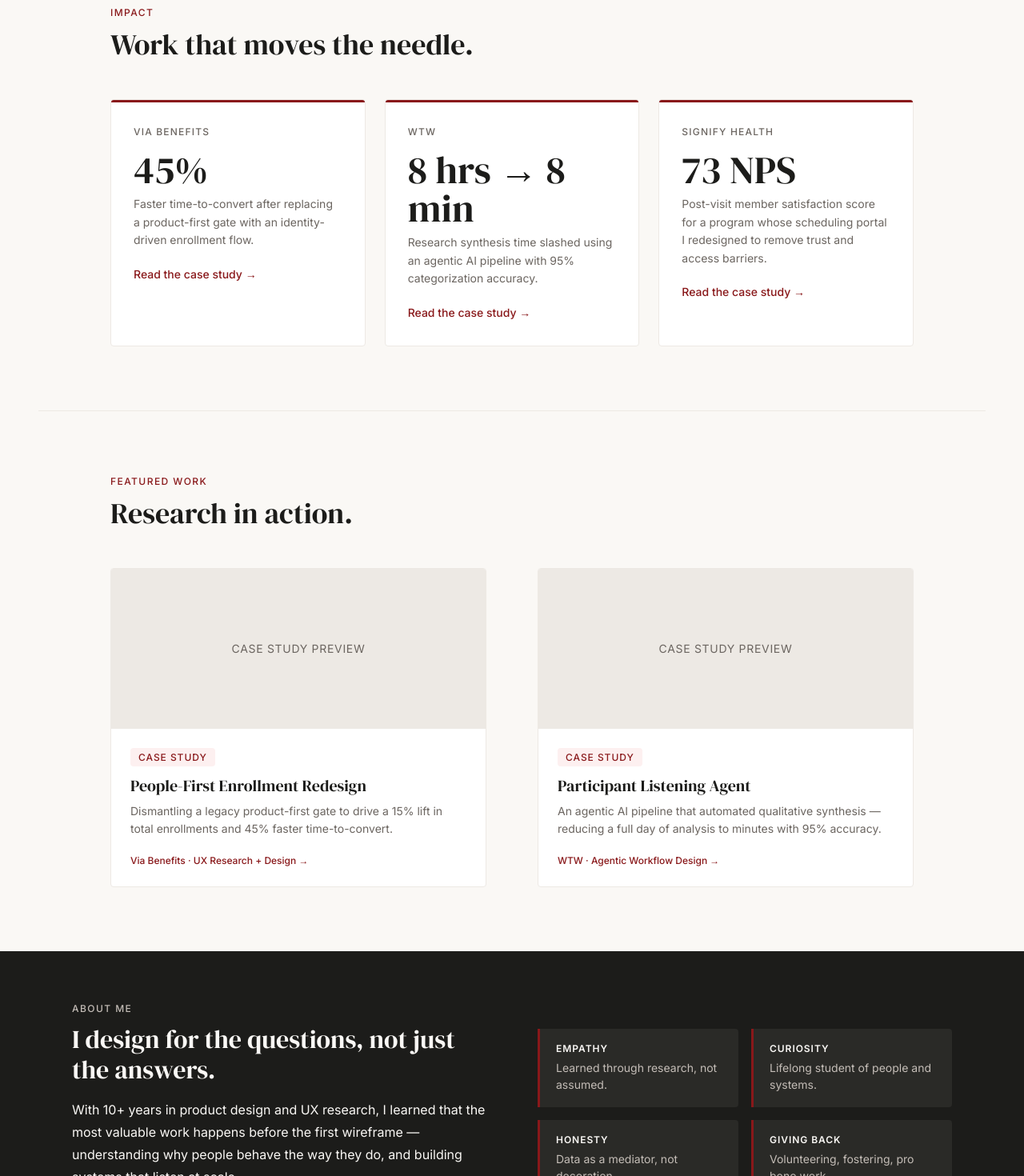
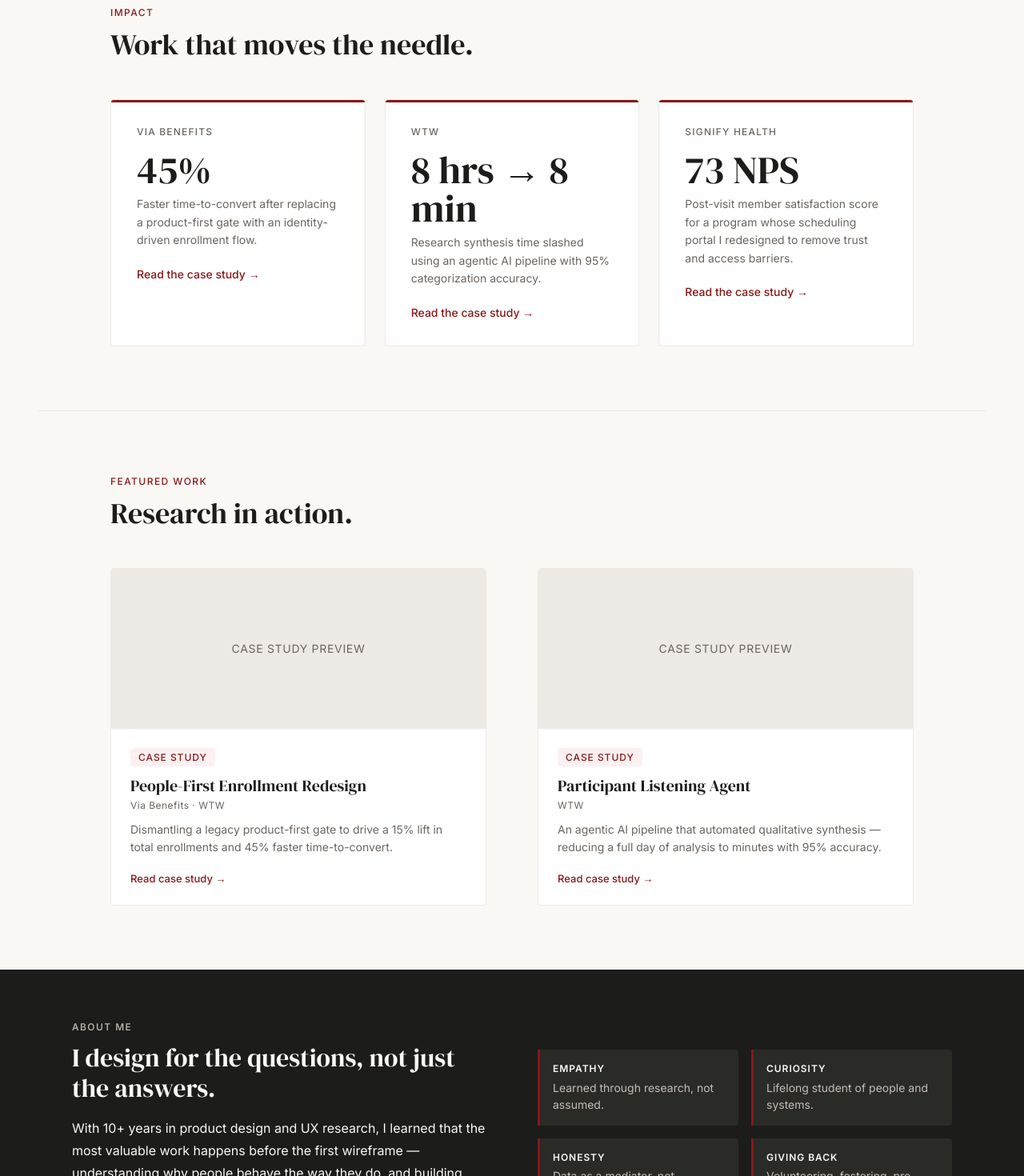
Before and after one commit to alikhandesign/alikhandesign.com, a Next.js app: page / in a window 1280 px wide. Shown: the part 780-2250 px from the top of the page at 80% size. Built offline with nearby package versions, Linux system fonts and the light colour scheme.

Commit message:
homepage: featured card company name + CTA fix, metric card padding tokenized, callout padding tokenized, eyebrow-dark via class

```diff
--- a/app/page.tsx
+++ b/app/page.tsx
@@ -8,8 +8,8 @@ const metrics = [
 ]
 
 const featured = [
-  { tag: 'Case Study', title: 'People-First Enrollment Redesign', desc: 'Dismantling a legacy product-first gate to drive a 15% lift in total enrollments and 45% faster time-to-convert.', meta: 'Via Benefits · UX Research + Design', href: '/work/people-first' },
-  { tag: 'Case Study', title: 'Participant Listening Agent', desc: 'An agentic AI pipeline that automated qualitative synthesis — reducing a full day of analysis to minutes with 95% accuracy.', meta: 'WTW · Agentic Workflow Design', href: '/work/ai-agent' },
+  { tag: 'Case Study', title: 'People-First Enrollment Redesign', company: 'Via Benefits · WTW', desc: 'Dismantling a legacy product-first gate to drive a 15% lift in total enrollments and 45% faster time-to-convert.', href: '/work/people-first' },
+  { tag: 'Case Study', title: 'Participant Listening Agent', company: 'WTW', desc: 'An agentic AI pipeline that automated qualitative synthesis — reducing a full day of analysis to minutes with 95% accuracy.', href: '/work/ai-agent' },
 ]
 
 const values = [
@@ -69,7 +69,7 @@ export default function Home() {
         <h2 className="font-serif section-title" style={{ fontSize: '2.25rem', fontWeight: 400, marginBottom: '3rem', lineHeight: 1.15 }}>Work that moves the needle.</h2>
         <div className="grid-3">
           {metrics.map(m => (
-            <article key={m.company} style={{ background: 'var(--surface)', border: '1px solid var(--border)', borderRadius: 'var(--radius)', padding: '2rem 1.75rem', position: 'relative', overflow: 'hidden' }}>
+            <article key={m.company} style={{ background: 'var(--surface)', border: '1px solid var(--border)', borderRadius: 'var(--radius)', padding: 'var(--space-8)', position: 'relative', overflow: 'hidden' }}>
               <div style={{ position: 'absolute', top: 0, left: 0, right: 0, height: 3, background: 'var(--accent)' }} />
               <p style={{ fontSize: 12, letterSpacing: '0.1em', textTransform: 'uppercase' as const, color: 'var(--text-muted)', marginBottom: '1rem', fontWeight: 500 }}>{m.company}</p>
               <p className="font-serif" style={{ fontSize: '3rem', color: 'var(--text)', lineHeight: 1, marginBottom: '0.5rem' }}>{m.value}</p>
@@ -92,9 +92,10 @@ export default function Home() {
               <div style={{ width: '100%', height: 200, background: 'var(--border)', display: 'flex', alignItems: 'center', justifyContent: 'center', fontSize: 14, color: 'var(--text-muted)', letterSpacing: '0.05em', textTransform: 'uppercase' as const }}>Case Study Preview</div>
               <div style={{ padding: '1.5rem' }}>
                 <span className="tag-cs" style={{ marginBottom: '0.75rem', display: 'inline-block' }}>{f.tag}</span>
-                <h3 className="font-serif" style={{ fontSize: '1.25rem', fontWeight: 400, lineHeight: 1.25, marginBottom: '0.5rem' }}>{f.title}</h3>
+                <h3 className="font-serif" style={{ fontSize: '1.25rem', fontWeight: 400, lineHeight: 1.25, marginBottom: '0.25rem' }}>{f.title}</h3>
+                <p style={{ fontSize: 12, color: 'var(--text-muted)', letterSpacing: '0.04em', marginBottom: '0.75rem' }}>{f.company}</p>
                 <p style={{ fontSize: 14, color: 'var(--text-muted)', lineHeight: 1.6, marginBottom: '1rem' }}>{f.desc}</p>
-                <span style={{ fontSize: 12, color: 'var(--accent)', fontWeight: 500 }}>{f.meta} →</span>
+                <span style={{ fontSize: 13, color: 'var(--accent)', fontWeight: 500 }}>Read case study →</span>
               </div>
             </Link>
           ))}
@@ -106,7 +107,7 @@ export default function Home() {
         <div style={{ maxWidth: 'var(--max-w)', margin: '0 auto' }}>
           <div className="grid-2" style={{ alignItems: 'center' }}>
             <div>
-              <p style={{ fontSize: '12px', letterSpacing: '0.12em', textTransform: 'uppercase', color: '#C4BDB7', fontWeight: 500, marginBottom: '0.75rem' }}>About Me</p>
+              <p className="eyebrow-dark" style={{ marginBottom: '0.75rem' }}>About Me</p>
               <h2 className="font-serif" style={{ fontSize: '2rem', fontWeight: 400, color: 'var(--bg)', lineHeight: 1.2, marginBottom: '1rem' }}>I design for the questions, not just the answers.</h2>
               <p style={{ fontSize: 16, color: 'var(--bg)', lineHeight: 1.75, marginBottom: '1.5rem' }}>
                 With 10+ years in product design and UX research, I learned that the most valuable work happens before the first wireframe — understanding why people behave the way they do, and building systems that listen at scale.
@@ -117,7 +118,7 @@ export default function Home() {
             </div>
             <div style={{ display: 'grid', gridTemplateColumns: '1fr 1fr', gap: '1rem' }}>
               {values.map(v => (
-                <div key={v.name} style={{ padding: '1.1rem 1.1rem 1.1rem 1.25rem', borderLeft: '3px solid var(--accent)', background: 'var(--dark-surface)', borderRadius: '0 4px 4px 0' }}>
+                <div key={v.name} style={{ padding: 'var(--space-4)', borderLeft: '3px solid var(--accent)', background: 'var(--dark-surface)', borderRadius: '0 4px 4px 0' }}>
                   <p style={{ fontSize: 12, letterSpacing: '0.08em', textTransform: 'uppercase' as const, color: 'var(--bg)', fontWeight: 600, marginBottom: '0.35rem' }}>{v.name}</p>
                   <p style={{ fontSize: 14, color: '#C4BDB7', lineHeight: 1.5 }}>{v.text}</p>
                 </div>
```
